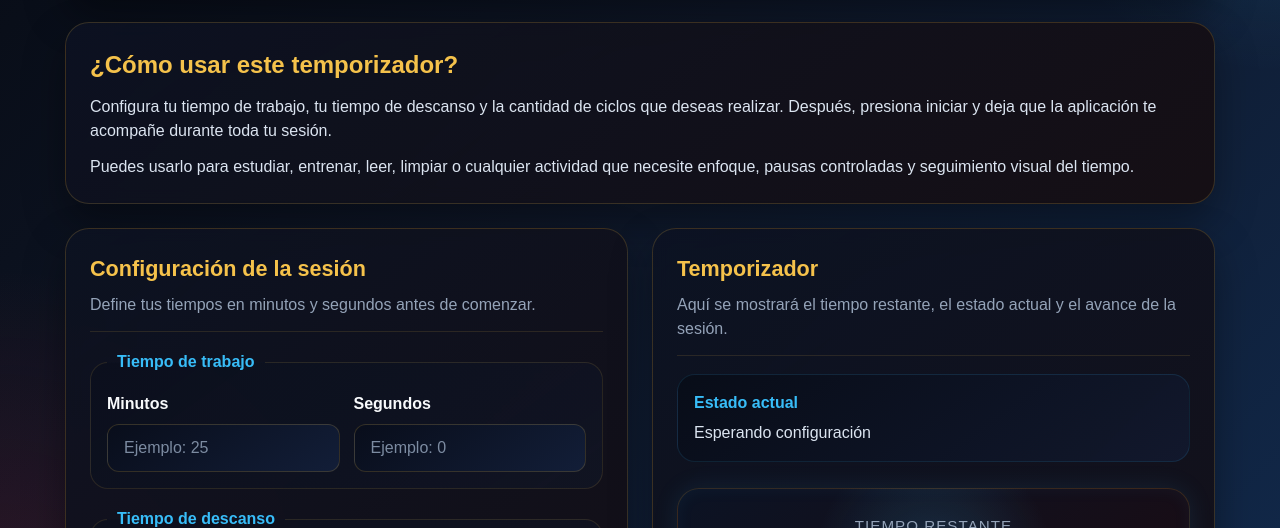
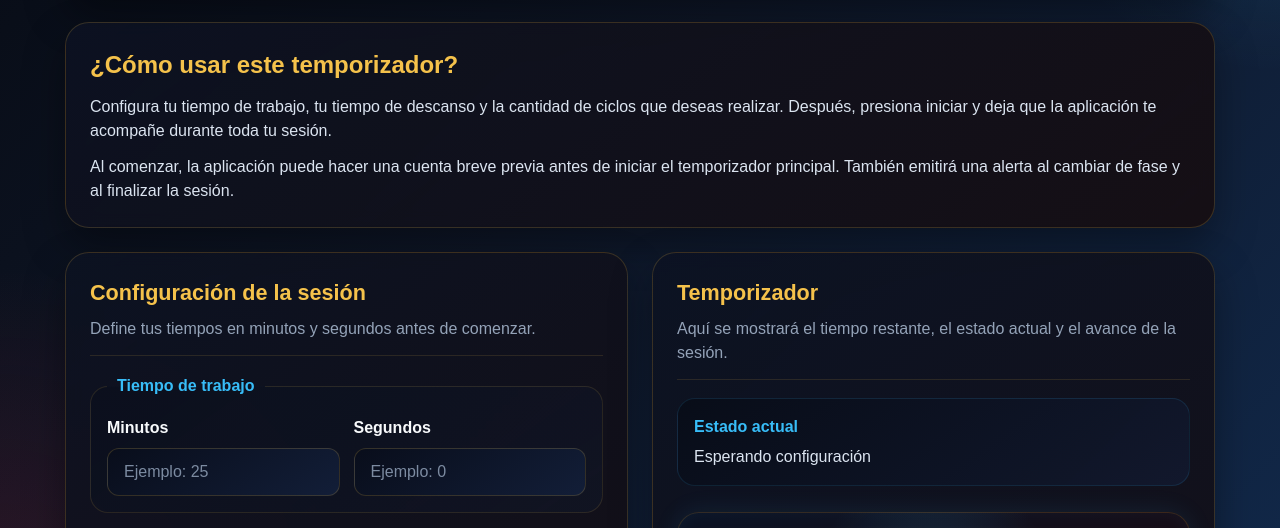
Before and after one commit to CarlosChG73/Temporizador-de-Productividad-con-JavaScript, a plain HTML site: page index.html in a window 1280 px wide. Shown: the part 200-728 px from the top of the page. Drawn offline with Linux system fonts and the light colour scheme.

Commit message:
Update index.html

```diff
--- a/index.html
+++ b/index.html
@@ -72,9 +72,9 @@
             la aplicación te acompañe durante toda tu sesión.
           </p>
           <p>
-            Puedes usarlo para estudiar, entrenar, leer, limpiar o cualquier
-            actividad que necesite enfoque, pausas controladas y seguimiento
-            visual del tiempo.
+            Al comenzar, la aplicación puede hacer una cuenta breve previa antes
+            de iniciar el temporizador principal. También emitirá una alerta al
+            cambiar de fase y al finalizar la sesión.
           </p>
         </article>
       </section>
```
